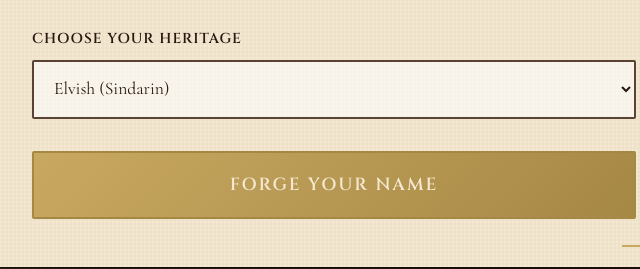
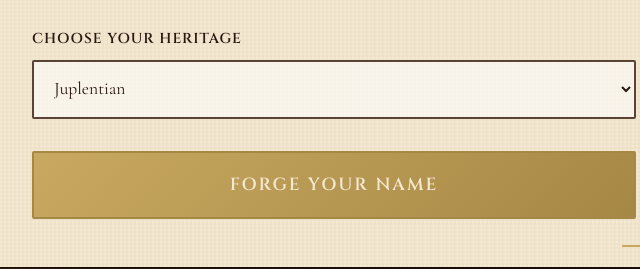
Before and after one commit to Rezno15/larp_name_generator, a plain HTML site: page Larp-name-generator (2).html in a window 1280 px wide. Shown: the part 415-684 px from the top of the page, 306-946 px from the left. Drawn offline with nearby package versions, Linux system fonts and the light colour scheme.

Commit message:
Update Larp-name-generator (2).html

```diff
--- a/Larp-name-generator (2).html
+++ b/Larp-name-generator (2).html
@@ -387,10 +387,10 @@
         <div class="input-group">
             <label for="nameStyle">Choose Your Heritage</label>
             <select id="nameStyle">
-                <option value="elvish">Elvish (Sindarin)</option>
-                <option value="dwarvish">Dwarvish (Khuzdul)</option>
-                <option value="rohan">Rohirric</option>
-                <option value="wizardly">Maiar (Wizardly)</option>
+                <option value="elvish">Juplentian</option>
+                <option value="dwarvish">Berküntaller</option>
+                <option value="rohan">Heumhavian</option>
+                <option value="wizardly">Had'Rûdder</option>
             </select>
         </div>
 
@@ -414,13 +414,13 @@
                 meanings: ['Starlight', 'Moonbeam', 'Forest Song', 'Golden Voice', 'Swift River', 'Mountain Wind', 'Silver Grace', 'Dawn Singer', 'Evening Star', 'Woodland Whisper', 'Crystal Light', 'Autumn Leaf', 'Gentle Rain', 'Spring Blossom', 'Night Sky', 'Pearl Moon', 'Flowing Water', 'Shining Jewel', 'Dancing Flame', 'Morning Dew']
             },
             dwarvish: {
-                prefixes: ['Thror', 'Durin', 'Balin', 'Dwalin', 'Thorin', 'Gimli', 'Gloin', 'Oin', 'Bifur', 'Bofur', 'Nori', 'Dori', 'Ori', 'Fili', 'Kili', 'Bombur', 'Azog', 'Dain', 'Thrain', 'Thror', 'Gror', 'Nain', 'Fundin', 'Groin', 'Hanar', 'Khazad', 'Narvi', 'Telchar'],
+                prefixes: ['Thror', 'Durin', 'Dwalin', 'Gloin', 'Oin', 'Bifur', 'Bofur', 'Nori', 'Dori', 'Ori', 'Fili', 'Kili', 'Bombur', 'Azog', 'Dain', 'Thrain', 'Thror', 'Gror', 'Nain', 'Fundin', 'Groin', 'Hanar', 'Khazad', 'Narvi', 'Telchar'],
                 middles: ['ak', 'ek', 'ok', 'rak', 'zak', 'grim', 'dum', 'bar', 'bur', 'dar', 'dok', 'drak', 'gal', 'gar', 'grak', 'grum', 'kar', 'kor', 'krak', 'mok', 'nar', 'rak', 'rok', 'thak', 'thor', 'trok', 'zar', 'zok'],
                 suffixes: ['son', 'in', 'un', 'ûr', 'grim', 'bur', 'rak', 'dur', 'ak', 'ar', 'bor', 'din', 'dor', 'ek', 'for', 'gar', 'gor', 'gram', 'im', 'ir', 'kar', 'kin', 'kir', 'mor', 'nar', 'nir', 'ok', 'or', 'ram', 'rik', 'thor', 'thrak', 'tor', 'trok', 'zar', 'zir', 'zor'],
                 meanings: ['Stonefist', 'Ironheart', 'Mountain Lord', 'Forge Master', 'Deep Delver', 'Axe Bearer', 'Gold Keeper', 'Hammer Smith', 'Stone Carver', 'Vault Guardian', 'Gem Cutter', 'Iron Will', 'Rock Breaker', 'Flame Tender', 'Mithril Seeker', 'Earth Shaker', 'Steel Soul', 'Mountain Root', 'Diamond Eye', 'Bronze Beard']
             },
             rohan: {
-                prefixes: ['Theo', 'Eomer', 'Eowyn', 'Helm', 'Eor', 'Folc', 'Frealaf', 'Brytta', 'Walda', 'Deor', 'Gram', 'Helm', 'Leod', 'Eofor', 'Frumgar', 'Aldor', 'Brego', 'Fengel', 'Thengel', 'Theoden', 'Erkenbrand', 'Grimbold', 'Elfhelm', 'Dunhere', 'Hama', 'Gamling', 'Fastred', 'Guthlaf'],
+                prefixes: ['Theo', 'Helm', 'Eor', 'Folc', 'Frealaf', 'Brytta', 'Walda', 'Deor', 'Gram', 'Helm', 'Leod', 'Eofor', 'Frumgar', 'Aldor', 'Brego', 'Fengel', 'Thengel', 'Theoden', 'Erkenbrand', 'Grimbold', 'Elfhelm', 'Dunhere', 'Hama', 'Gamling', 'Fastred', 'Guthlaf'],
                 middles: ['red', 'ric', 'win', 'wald', 'frid', 'mund', 'brand', 'bald', 'bert', 'gard', 'helm', 'here', 'laf', 'mer', 'mod', 'ric', 'stan', 'ward', 'wig', 'wine', 'wulf', 'beorn', 'gar', 'grim', 'hild', 'lind', 'mar', 'rad', 'sige', 'thegn', 'weard'],
                 suffixes: ['ric', 'wald', 'wine', 'mund', 'helm', 'red', 'stan', 'bald', 'beorn', 'bert', 'brand', 'gar', 'gard', 'grim', 'here', 'hild', 'laf', 'lind', 'mar', 'mere', 'mod', 'rad', 'sige', 'thegn', 'ward', 'weard', 'wig', 'wulf', 'wynn'],
                 meanings: ['Horse Lord', 'Swift Rider', 'Shield Maiden', 'War Chief', 'Plains Walker', 'Storm Bringer', 'Green Fields', 'Battle Bold', 'Spear Bright', 'Valley Guardian', 'Wind Runner', 'Golden Hall', 'Thunder Hoof', 'Grass Sea', 'Banner Bearer', 'Sword Singer', 'Hill Watcher', 'Mead Hall', 'Horn Blower', 'Mark Defender']
```
